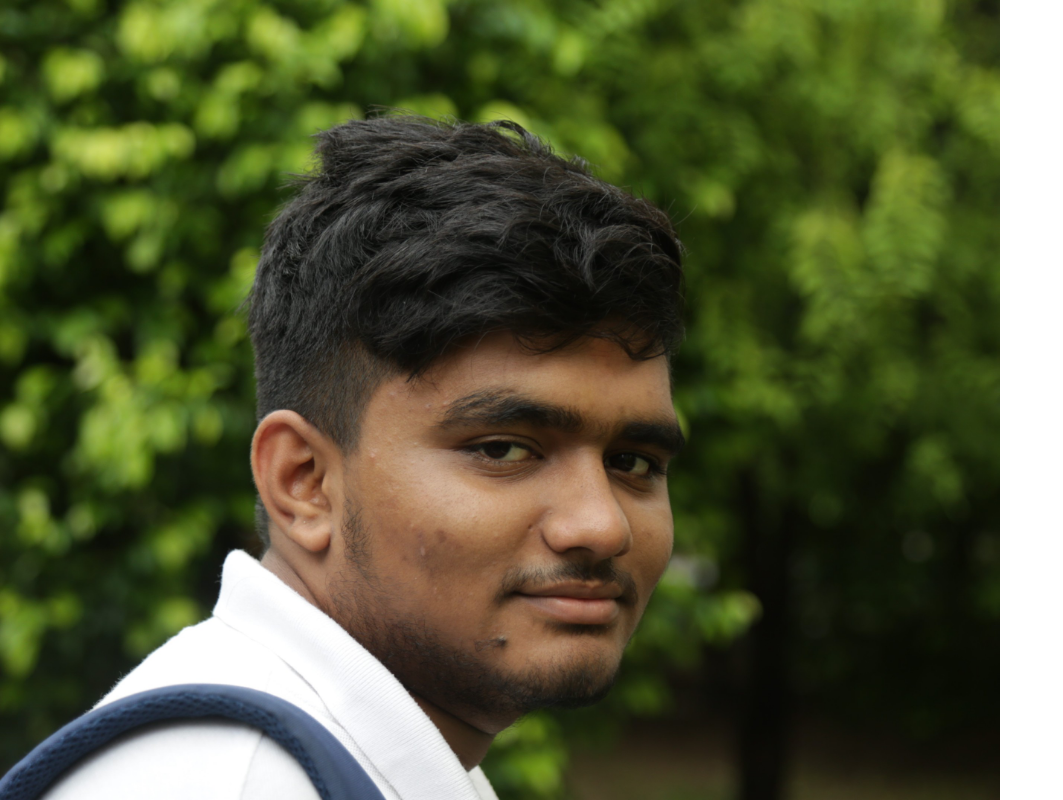
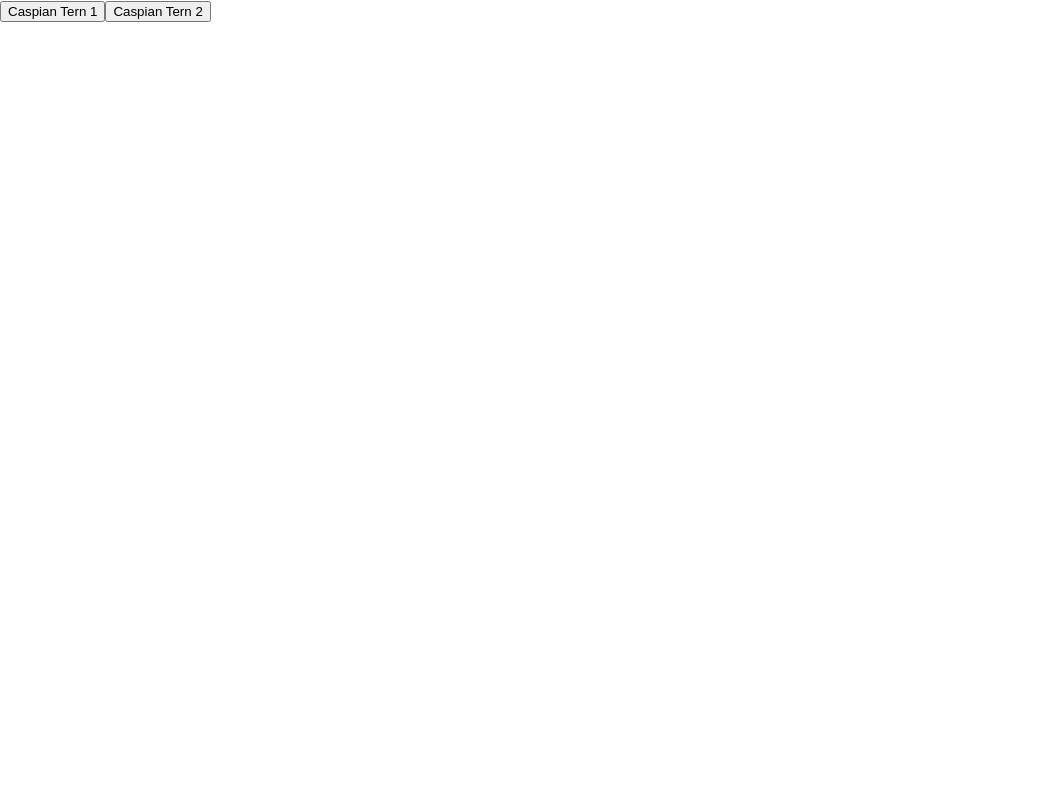
Before and after one commit to Divu03/React-Meta, a React (Create React App) app in the folder practiceapp/: page / in a window 1280 px wide. Shown: the top 800 px of the page, without its empty margins (0-1063 px from the left). Built offline with nearby package versions, Linux system fonts and the light colour scheme.

Commit message:
audio asset excersice 3.2.10

```diff
--- a/practiceapp/src/App.js
+++ b/practiceapp/src/App.js
@@ -1,20 +1,36 @@
 import React from "react";
-import Image from "./Image";
-import ReactPlayer from "react-player/youtube";
 
 function App() {
-    return(
+    const bird1 = new Audio(
+        "https://upload.wikimedia.org/wikipedia/commons/9/9b/Hydroprogne_caspia_-_Caspian_Tern_XC432679.mp3"
+      );
+
+      const bird2 = new Audio(
+        "https://upload.wikimedia.org/wikipedia/commons/b/b5/Hydroprogne_caspia_-_Caspian_Tern_XC432881.mp3"
+      );
+
+      function toggle1() {
+        if (bird1.paused) {
+          bird1.play();
+        } else {
+          bird1.pause();
+        }
+      };
+
+      function toggle2(){
+        if (bird2.paused) {
+            bird2.play();
+          } else {
+            bird2.pause();
+          }
+      }
+
+      return (
         <div>
-            <Image/>
-            <Video/>
+          <button onClick={toggle1}>Caspian Tern 1</button>
+          <button onClick={toggle2}>Caspian Tern 2</button>
         </div>
-    );
+      );
 };
 
-function Video(){
-    return (
-        <ReactPlayer url='https://www.youtube.com/watch?v=ee4mNBnU-rE' />
-      );
-}
-
 export default App;
```
